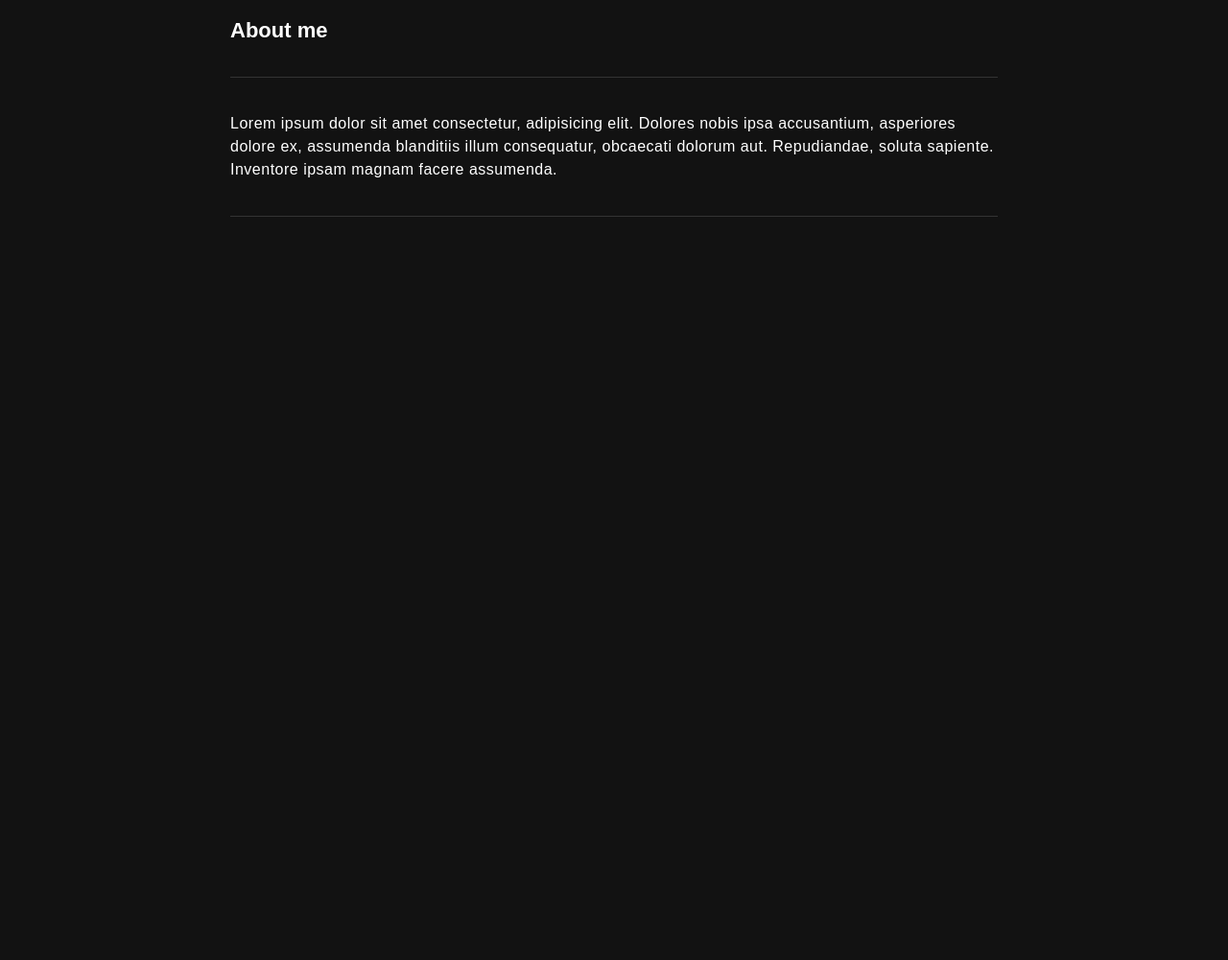
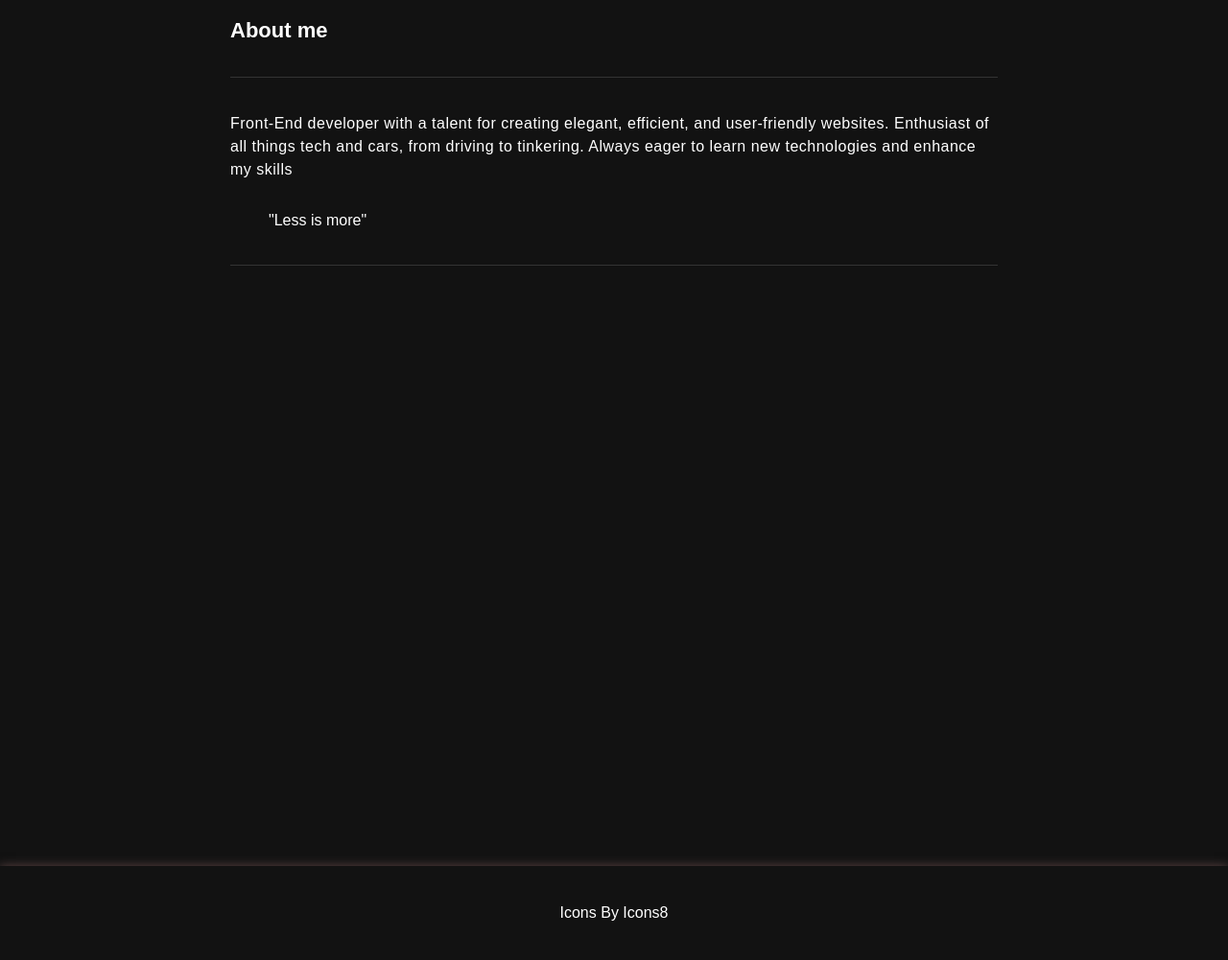
Before and after one commit to Oyvindeavor/Portfolio, a plain HTML site: page pages/about.html in a window 1280 px wide. Shown: the part 152-1153 px from the top of the page at 96% size. Before the commit the page ends 955 px from the top, so only its background shows below. Drawn offline with Linux system fonts and the light colour scheme; a web font is replaced by a local one.

Commit message:
Update about.html

```diff
--- a/pages/about.html
+++ b/pages/about.html
@@ -41,7 +41,7 @@
           </nav>
 
           <div class="close-menu">
-            <img src="/assets/icons8-close-window-64.png" alt="Close menu" />
+            <img src="../assets/icons8-close.svg" alt="Close menu" />
           </div>
         </div>
       </div>
@@ -52,13 +52,20 @@
         <div class="divider"></div>
 
         <p>
-          Lorem ipsum dolor sit amet consectetur, adipisicing elit. Dolores nobis ipsa accusantium, asperiores dolore ex, assumenda blanditiis illum consequatur, obcaecati dolorum aut. Repudiandae,
-          soluta sapiente. Inventore ipsam magnam facere assumenda.
+          Front-End developer with a talent for creating elegant, efficient, and user-friendly websites. Enthusiast of all things tech and cars, from driving to tinkering. Always eager to learn new
+          technologies and enhance my skills
         </p>
+        <blockquote>"Less is more"</blockquote>
       </div>
       <div class="divider"></div>
     </main>
 
-    <footer></footer>
+    <footer>
+      <div class="footer-container">
+        <div class="icons flex justify-center">
+          <a target="_blank" href="https://icons8.com">Icons By Icons8</a>
+        </div>
+      </div>
+    </footer>
   </body>
 </html>
```
